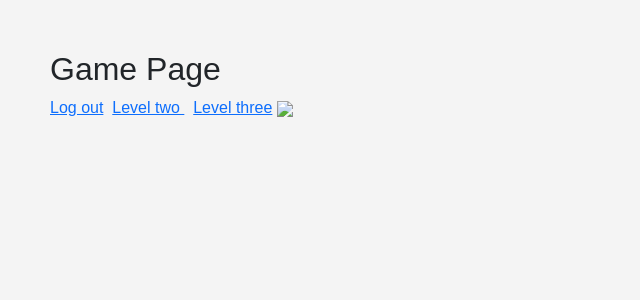
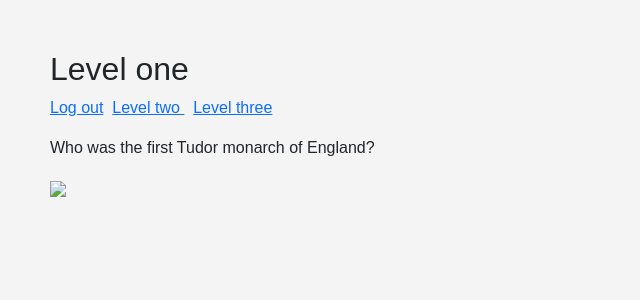
Before and after one commit to ovirce/TSP, a PHP site: page /Level_one.php in a window 1280 px wide. Shown: the top 300 px of the page, without its empty margins (0-640 px from the left). Run offline with PHP 8.4, Linux system fonts and the light colour scheme.

Commit message:
Add files via upload

```diff
--- a/Level_one.php
+++ b/Level_one.php
@@ -10,10 +10,11 @@
     <link rel="stylesheet" href="https://cdn.jsdelivr.net/npm/bootstrap@5.2.2/dist/css/bootstrap.min.css" integrity="sha384-Zenh87qX5JnK2Jl0vWa8Ck2rdkQ2Bzep5IDxbcnCeuOxjzrPF/et3URy9Bv1WTRi" crossorigin="anonymous">
     <link rel="stylesheet" href="style.css">
     <script src="scripts/index.js"></script>
-    <h2>Game Page</h2>
-    <a href="logout.php">Log out</a>&nbsp;
-    <a href="Level_one.php"> Level two </a>&nbsp;
-    <a href="Level_two.php">Level three</a>
+    <h2>Level one</h2>
+    <a href="index.php">Log out</a>&nbsp;
+    <a href="Level_two.php"> Level two </a>&nbsp;
+    <a href="Level_three.php">Level three</a></p>
+    <p> Who was the first Tudor monarch of England?</p>
     <img src="" alt=" ">
     <img scr=" " alt="">
   </body>
```
